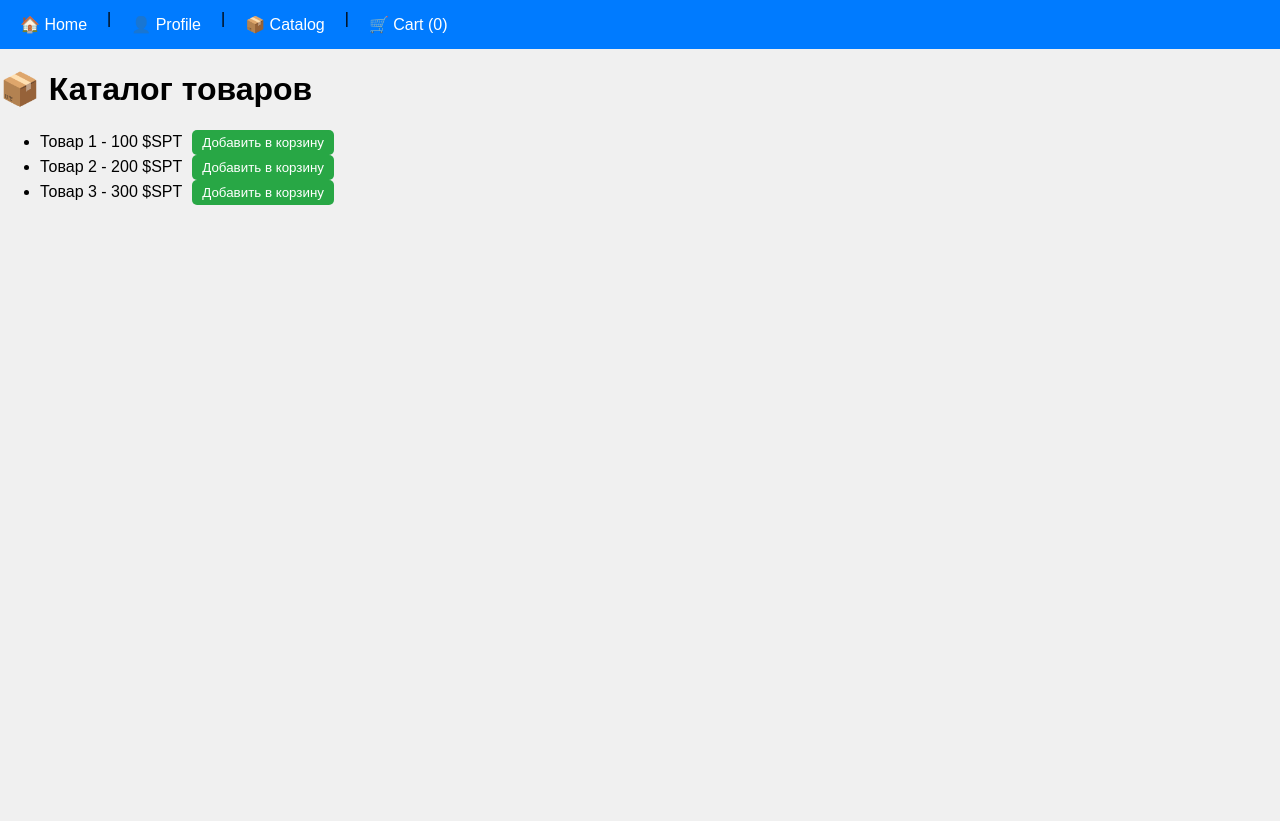
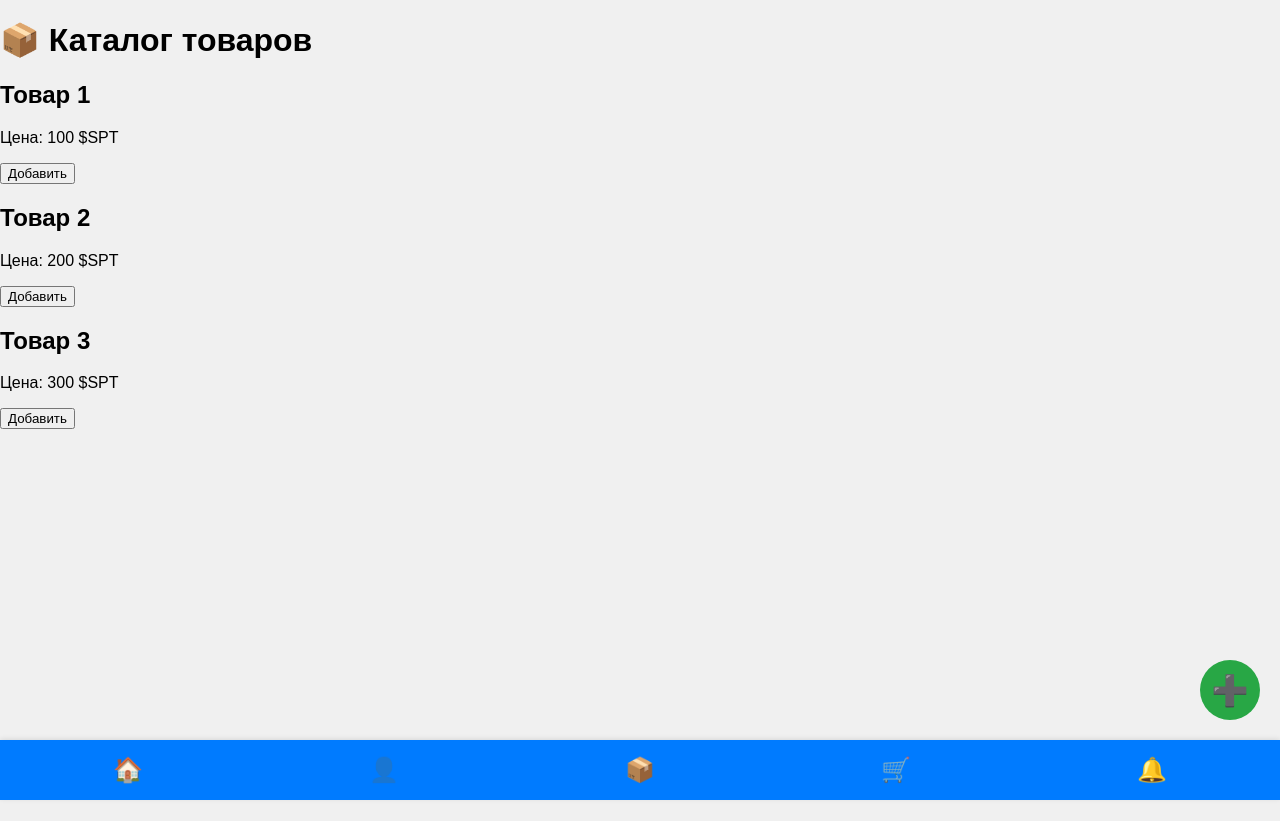
Before and after one commit to krexpex/spt-frontend, a React (Vite) app: page /catalog in a window 1280 px wide. Before the commit the page ends 800 px from the top, so only its background shows below. Built offline with nearby package versions, Linux system fonts and the light colour scheme.

Commit message:
update+тще

```diff
--- a/src/App.jsx
+++ b/src/App.jsx
@@ -5,6 +5,7 @@ import Home from './components/Home';
 import Profile from './components/Profile';
 import Catalog from './components/Catalog';
 import Cart from './components/Cart';
+import Notifications from './components/Notifications';
 
 function App() {
     const [cart, setCart] = useState([]);
@@ -28,19 +29,25 @@ function App() {
     return (
         <Router>
             <div className="app">
-                <nav>
-                    <Link to="/">🏠 Home</Link> |
-                    <Link to="/profile">👤 Profile</Link> |
-                    <Link to="/catalog">📦 Catalog</Link> |
-                    <Link to="/cart">🛒 Cart ({cart.length})</Link>
-                </nav>
-
                 <Routes>
                     <Route path="/" element={<Home />} />
                     <Route path="/profile" element={<Profile />} />
                     <Route path="/catalog" element={<Catalog addToCart={addToCart} />} />
                     <Route path="/cart" element={<Cart cart={cart} clearCart={clearCart} />} />
+                    <Route path="/notifications" element={<Notifications />} />
                 </Routes>
+
+                {/* Нижняя панель навигации */}
+                <div className="bottom-nav">
+                    <Link to="/">🏠</Link>
+                    <Link to="/profile">👤</Link>
+                    <Link to="/catalog">📦</Link>
+                    <Link to="/cart">🛒</Link>
+                    <Link to="/notifications">🔔</Link>
+                </div>
+
+                {/* Плавающая кнопка действий */}
+                <button className="floating-button">➕</button>
             </div>
         </Router>
     );
--- a/src/components/Catalog.jsx
+++ b/src/components/Catalog.jsx
@@ -10,14 +10,15 @@ function Catalog({ addToCart }) {
     return (
         <div>
             <h1>📦 Каталог товаров</h1>
-            <ul>
+            <div className="product-list">
                 {products.map(product => (
-                    <li key={product.id}>
-                        {product.name} - {product.price} $SPT
-                        <button onClick={() => addToCart(product)}>Добавить в корзину</button>
-                    </li>
+                    <div className="product-card" key={product.id}>
+                        <h2>{product.name}</h2>
+                        <p>Цена: {product.price} $SPT</p>
+                        <button onClick={() => addToCart(product)}>Добавить</button>
+                    </div>
                 ))}
-            </ul>
+            </div>
         </div>
     );
 }
--- /dev/null
+++ b/src/components/Notifications.jsx
@@ -0,0 +1,12 @@
+import React from 'react';
+
+function Notifications() {
+    return (
+        <div>
+            <h1>🔔 Уведомления</h1>
+            <p>Здесь будут отображаться уведомления о новых событиях.</p>
+        </div>
+    );
+}
+
+export default Notifications;
--- a/src/components/Profile.jsx
+++ b/src/components/Profile.jsx
@@ -4,8 +4,12 @@ function Profile() {
     return (
         <div>
             <h1>👤 Профиль</h1>
-            <p>Имя пользователя: TestUser</p>
-            <p>Баланс: 1000 $SPT</p>
+            <div className="profile-info">
+                <p>Имя пользователя: TestUser</p>
+                <p>Баланс: 1000 $SPT</p>
+                <button>Пополнить баланс</button>
+                <button>Настройки</button>
+            </div>
         </div>
     );
 }
--- a/src/index.css
+++ b/src/index.css
@@ -3,37 +3,53 @@ body {
   background-color: #f0f0f0;
   margin: 0;
   padding: 0;
+  position: relative;
+  min-height: 100vh;
 }
 
-nav {
-  background-color: #007bff;
-  padding: 10px;
-  display: flex;
-  gap: 10px;
+.app {
+  padding-bottom: 60px; /* Оставляем место для нижней панели */
 }
 
-nav a {
+.bottom-nav {
+  position: fixed;
+  bottom: 0;
+  left: 0;
+  right: 0;
+  height: 60px;
+  background-color: #007bff;
+  display: flex;
+  justify-content: space-around;
+  align-items: center;
+  box-shadow: 0 -1px 5px rgba(0,0,0,0.1);
+}
+
+.bottom-nav a {
   color: white;
+  font-size: 24px;
   text-decoration: none;
-  padding: 5px 10px;
-  border-radius: 5px;
+  transition: transform 0.2s;
+}
+
+.bottom-nav a:hover {
+  transform: scale(1.2);
+}
+
+.floating-button {
+  position: fixed;
+  bottom: 80px;
+  right: 20px;
+  background-color: #28a745;
+  color: white;
+  border: none;
+  border-radius: 50%;
+  width: 60px;
+  height: 60px;
+  font-size: 30px;
+  cursor: pointer;
   transition: background-color 0.3s;
 }
 
-nav a:hover {
-  background-color: #0056b3;
-}
-
-button {
-  padding: 5px 10px;
-  margin-left: 10px;
-  background-color: #28a745;
-  color: white;
-  border: none;
-  border-radius: 5px;
-  cursor: pointer;
-}
-
-button:hover {
+.floating-button:hover {
   background-color: #218838;
 }
```
